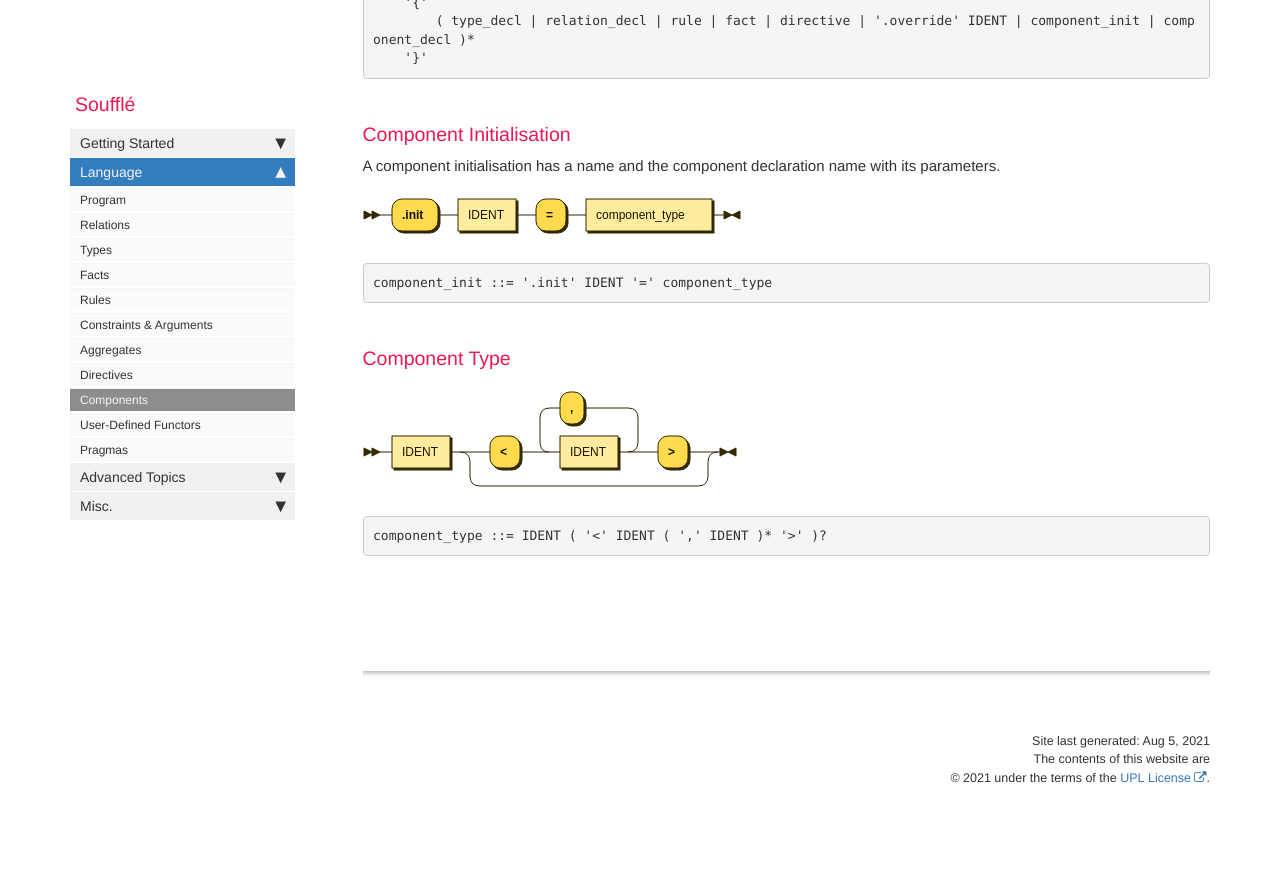
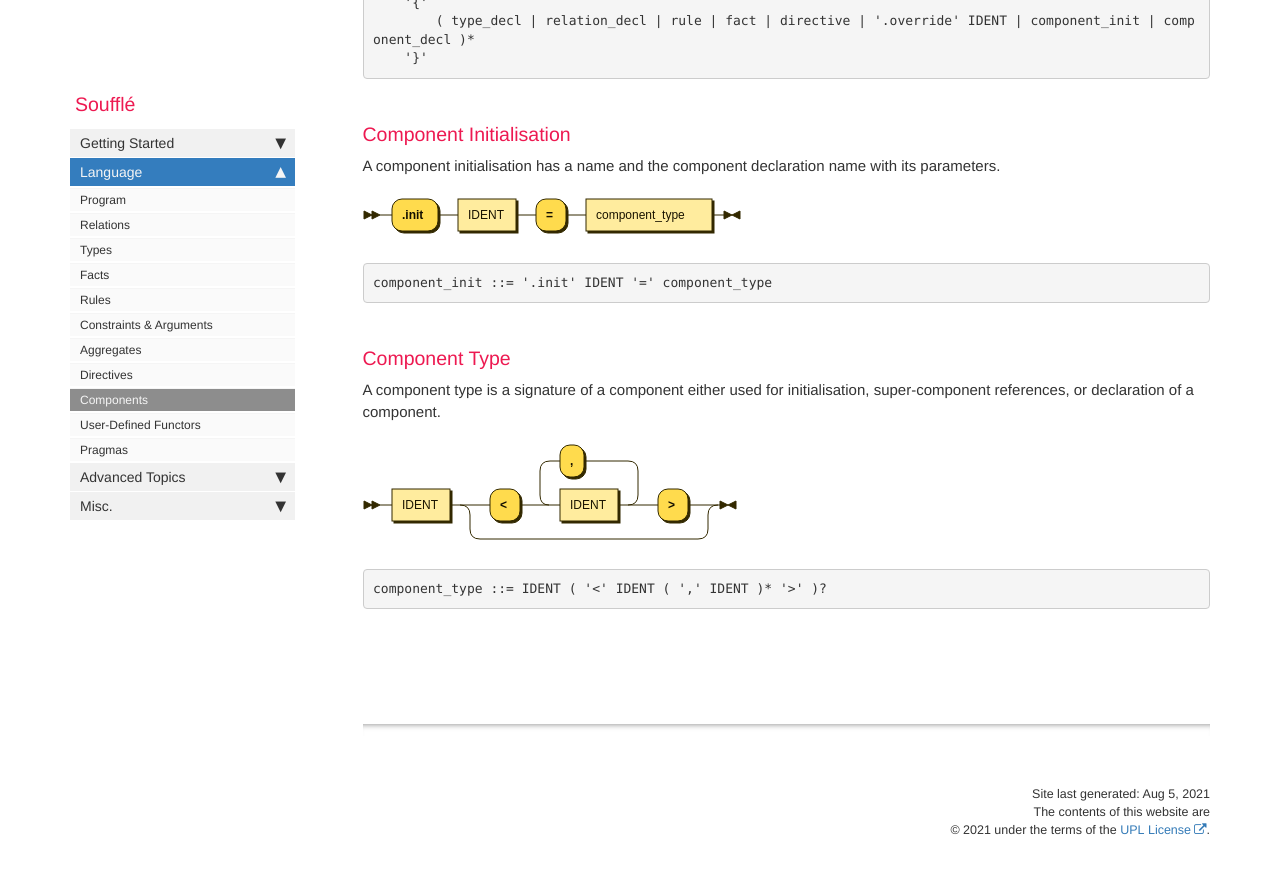
Before and after one commit to souffle-lang/souffle-lang.github.io, a Jekyll site: the page built from pages/docs/components.md, in a window 1280 px wide and 900 px high, scrolled down 4770 px. Shown: the top 874 px of the window. Built offline with Jekyll 4.4.1, drawn with Linux system fonts in a browser that asks for light colours; comment, search, counter and statistics services are not loaded; before the commit the page ends 5617 px from its top, so only the background shows below that.

Commit message:
Update components.md

````diff
--- a/pages/docs/components.md
+++ b/pages/docs/components.md
@@ -205,6 +205,8 @@ component_init ::= '.init' IDENT '=' component_type
 
 ### Component Type
 
+A component type is a signature of a component either used for initialisation, super-component references, or declaration of a component.
+
 ![Component Type](https://souffle-lang.github.io/img/component_type.svg)
 
 ```ebnf
````
